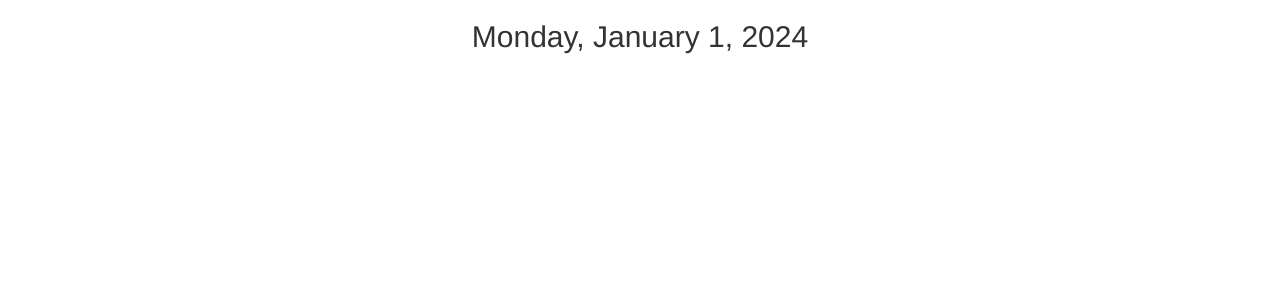
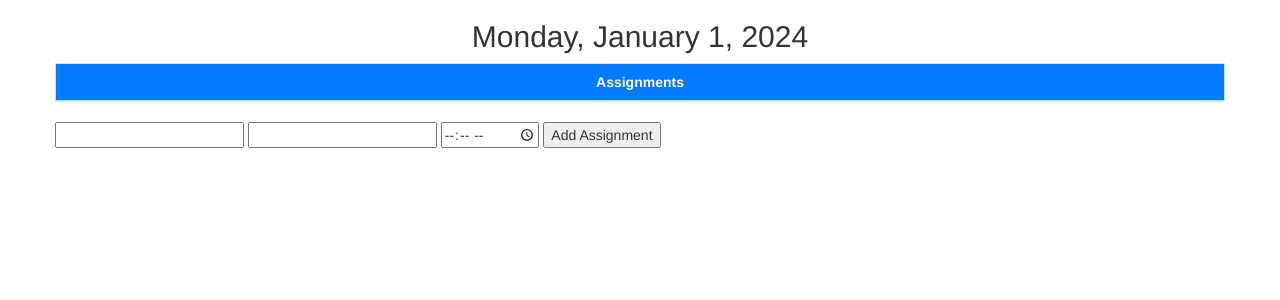
Before and after one commit to BrodyBanner/3155-final-project, a Flask app: page /day/1/1 in a window 1280 px wide. Shown: the top 300 px of the page. Run offline with Flask 3, Linux system fonts and the light colour scheme; a user stored in the database is signed in; lists and menus that the app fills with data are empty; some libraries are stand-ins or nearby versions.

Commit message:
0.22, adding and viewing assignments

```diff
--- a/app.py
+++ b/app.py
@@ -3,7 +3,7 @@
 from flask import Flask, render_template, request, redirect, url_for, session, flash
 from flask_sqlalchemy import SQLAlchemy
 from flask_bootstrap import Bootstrap
-from flask_login import LoginManager, UserMixin, login_user, logout_user, login_required
+from flask_login import LoginManager, UserMixin, login_user, logout_user, login_required, current_user
 from datetime import datetime
 import calendar
 from dotenv import load_dotenv
@@ -104,13 +104,42 @@ def month(month):
     num_days = calendar.monthrange(2024, month)[1]
     return render_template('month.html', month_name=month_name, num_days=num_days, month=month, start_day=start_day)
 
-@app.route('/day/<int:month>/<int:day>')
+@app.route('/day/<int:month>/<int:day>', methods=['POST', 'GET'])
 @login_required
 def day(month, day):
     month_name = calendar.month_name[month]
     start_day = calendar.monthrange(2024, month)[0] + 1
     day_name = calendar.day_name[((day + start_day) % 7) - 2]
-    return render_template('day.html', month_name=month_name, day_name=day_name, day=day)
+
+    assignments = Assignment.query.filter(
+        db.extract('month', Assignment.due) == month,
+        db.extract('day', Assignment.due) == day
+    ).order_by(Assignment.due).all()
+
+    if request.method == 'POST':
+        assignment_title = request.form['title']
+        assignment_description = request.form['description']
+
+        # datetime config
+        assignment_dueTime = request.form['time']
+        due_time = datetime.strptime(assignment_dueTime, '%H:%M').time()
+        month = int(request.view_args['month'])
+        day = int(request.view_args['day'])
+        due_datetime = datetime(datetime.now().year, month, day, due_time.hour, due_time.minute)
+
+        new_assignment = Assignment(title=assignment_title, due=due_datetime, desc=assignment_description, student_id=current_user.id)
+
+        try:
+            db.session.add(new_assignment)
+            db.session.commit()
+            return redirect(url_for('day', month=month, day=day))
+        except Exception as e:
+            print(e)
+            return 'failed to add assignment'
+    else:
+        return render_template('day.html', month_name=month_name, day_name=day_name, day=day, assignments=assignments)
+
+    return render_template('day.html', month_name=month_name, day_name=day_name, day=day, assignments=assignments)
 
 @app.route('/year')
 @login_required
--- a/templates/day.html
+++ b/templates/day.html
@@ -11,5 +11,32 @@ QuickCal | {{ month_name }} {{ day }}
         <h2 class="text-center">{{ day_name }}, {{ month_name }} {{ day }}, 2024</h2>
       </div>
     </div>
+    <div class="row">
+      <div class="col">
+          <table class="table table-bordered">
+              <thead>
+                  <tr>
+                      <th colspan="3" scope="col" style="background-color: #007bff; color: #fff; text-align: center;">Assignments</th>
+                  </tr>
+              </thead>
+              <tbody>
+                  {% for assignment in assignments %}
+                  <tr>
+                      <td>{{ assignment.title }}</td>
+                      <td>{{ assignment.desc}}</td>
+                      <td>{{ assignment.due }}</td>
+                  </tr>
+                  {% endfor %}
+              </tbody>
+          </table>
+
+          <form method="POST">
+            <input type="text" name="title" id="title">
+            <input type="text" name="description" id="description">
+            <input type="time" name="time" id="time">
+            <input type="submit" value="Add Assignment">
+          </form>
+      </div>
+  </div>
 </div>
 {% endblock %}
```
